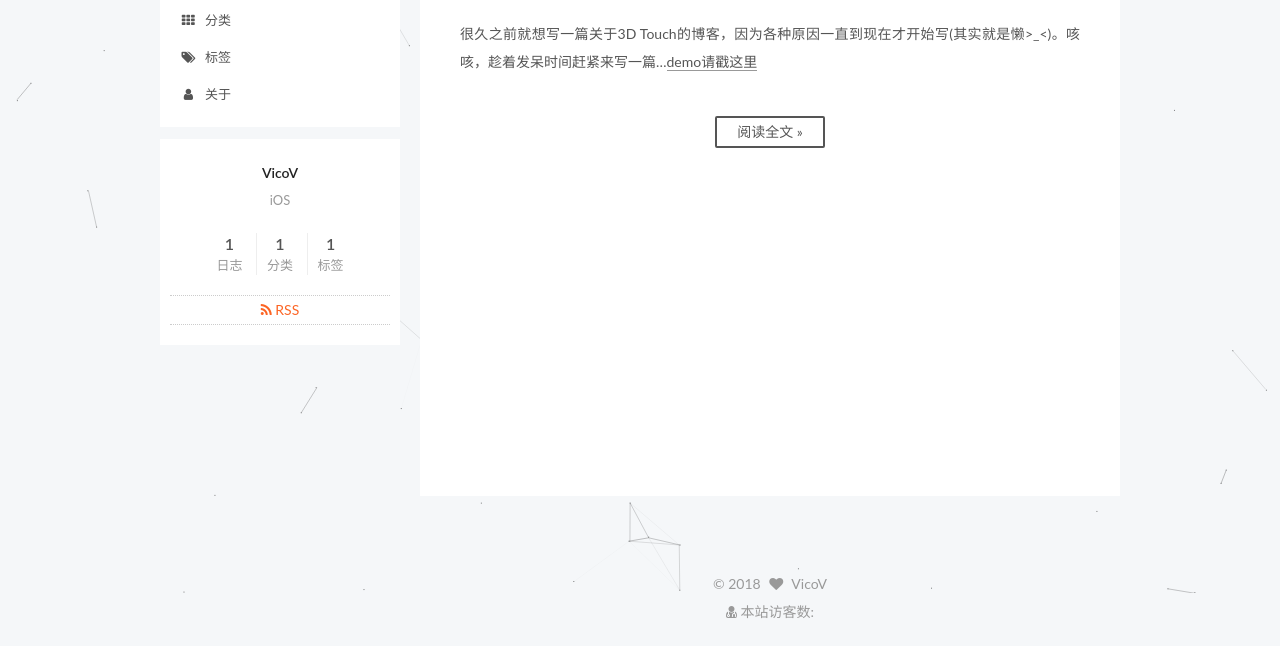
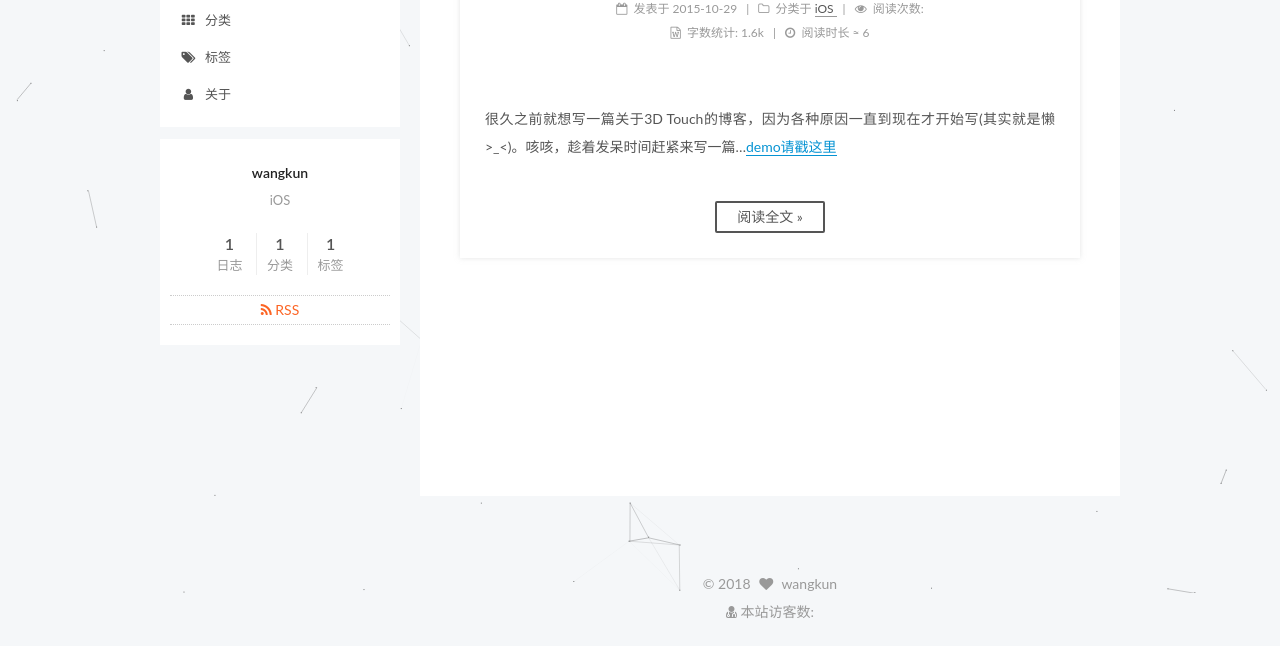
Before and after one commit to VicoWang/vicowang.github.io, a plain HTML site: page index.html in a window 1280 px wide. Shown: the part 207-853 px from the top of the page. Drawn offline with Linux system fonts and the light colour scheme; some packages are replaced by stand-ins of ours; a script that the page names is missing.

Commit message:
Site updated: 2018-09-11 18:06:29

```diff
--- a/css/main.css
+++ b/css/main.css
@@ -1659,6 +1659,16 @@ pre .javascript .function {
 .rtl.post-title {
   font-family: UKIJ Ekran;
 }
+.post-body p a {
+  color: #0593d3;
+  border-bottom: none;
+  border-bottom: 1px solid #0593d3;
+}
+.post-body p a:hover {
+  color: #fc6423;
+  border-bottom: none;
+  border-bottom: 1px solid #fc6423;
+}
 .sidebar {
   position: fixed;
   right: 0;
@@ -1823,7 +1833,7 @@ pre .javascript .function {
   width: 4px;
   height: 4px;
   border-radius: 50%;
-  background: #9afbff;
+  background: #ff18a7;
 }
 .links-of-blogroll {
   font-size: 13px;
@@ -2991,3 +3001,10 @@ pre .javascript .function {
     text-align: justify;
   }
 }
+.post {
+  margin-top: 60px;
+  margin-bottom: 60px;
+  padding: 25px;
+  -webkit-box-shadow: 0 0 5px rgba(202,203,203,0.5);
+  -moz-box-shadow: 0 0 5px rgba(202,203,204,0.5);
+}
--- a/index.html
+++ b/index.html
@@ -269,7 +269,7 @@
     <link itemprop="mainEntityOfPage" href="http://yoursite.com/2015/10/29/3d-Touch/">
 
     <span hidden itemprop="author" itemscope itemtype="http://schema.org/Person">
-      <meta itemprop="name" content="VicoV">
+      <meta itemprop="name" content="wangkun">
       <meta itemprop="description" content="">
       <meta itemprop="image" content="/images/avatar.gif">
     </span>
@@ -400,7 +400,7 @@
 
 
 
-          <p>很久之前就想写一篇关于3D Touch的博客，因为各种原因一直到现在才开始写(其实就是懒&gt;_&lt;)。咳咳，趁着发呆时间赶紧来写一篇…<a href="https://github.com/wangkunOppa/3D-Touch" target="_blank" rel="noopener">demo请戳这里</a></p>
+          <p>很久之前就想写一篇关于3D Touch的博客，因为各种原因一直到现在才开始写(其实就是懒&gt;_&lt;)。咳咳，趁着发呆时间赶紧来写一篇…<a href="https://github.com/VicoWang/3D-Touch" target="_blank" rel="noopener">demo请戳这里</a></p>
           <!--noindex-->
           <div class="post-button text-center">
             <a class="btn" href="/2015/10/29/3d-Touch/#more" rel="contents">
@@ -475,7 +475,7 @@
         <div class="site-overview">
           <div class="site-author motion-element" itemprop="author" itemscope itemtype="http://schema.org/Person">
 
-              <p class="site-author-name" itemprop="name">VicoV</p>
+              <p class="site-author-name" itemprop="name">wangkun</p>
               <p class="site-description motion-element" itemprop="description">iOS</p>
           </div>
 
@@ -558,7 +558,7 @@
     <!-- <i class="fa fa-user"></i> -->
     <i class="fa fa-heart"></i>
   </span>
-  <span class="author" itemprop="copyrightHolder">VicoV</span>
+  <span class="author" itemprop="copyrightHolder">wangkun</span>
 
 
 </div>
```
Also changed, not shown: 2015/10/29/3d-Touch/index.html (+9 -9 lines), about/index.html (+2 -2 lines), archives/2015/10/index.html (+2 -2 lines), archives/2015/index.html (+2 -2 lines), archives/index.html (+2 -2 lines), atom.xml (+5 -5 lines), categories/iOS/index.html (+2 -2 lines), categories/index.html (+2 -2 lines), tags/iOS/index.html (+2 -2 lines), tags/index.html (+2 -2 lines).
